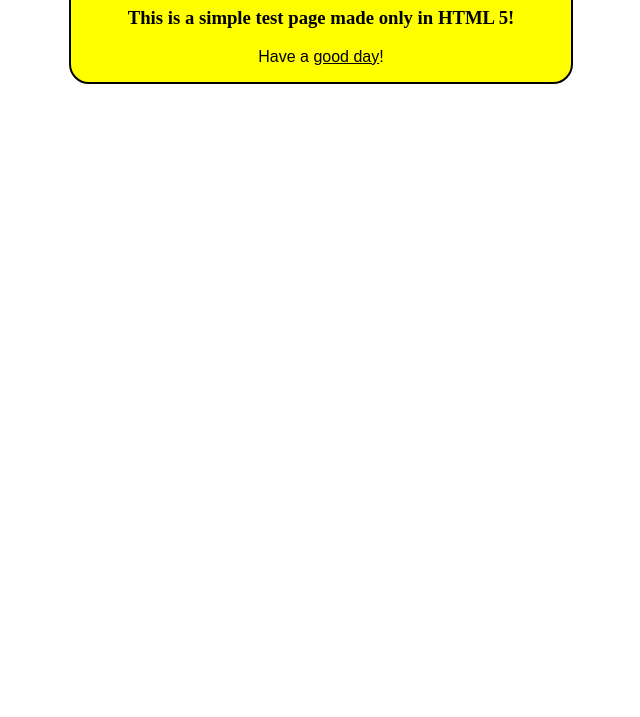
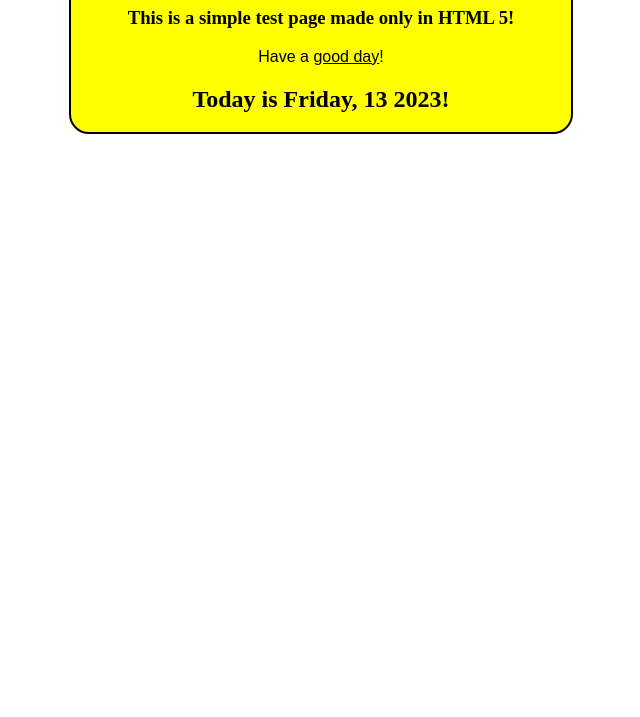
Before and after one commit to JumperBoost/A1-SAE1.05, a plain HTML site: page src/index.html in a window 1280 px wide. Shown: the part 83-800 px from the top of the page, without its empty margins (319-959 px from the left). Drawn offline with Linux system fonts and the light colour scheme.

Commit message:
Add date

```diff
--- a/src/index.html
+++ b/src/index.html
@@ -10,6 +10,7 @@
 		<h1>Hello, World!</h1>
 		<h3>This is a simple test page made only in HTML 5!</h3>
 		<p>Have a <u>good day</u>!</p>
+		<h2>Today is Friday, 13 2023!</h2>
 	</div>
 </body>
 </html>
```
